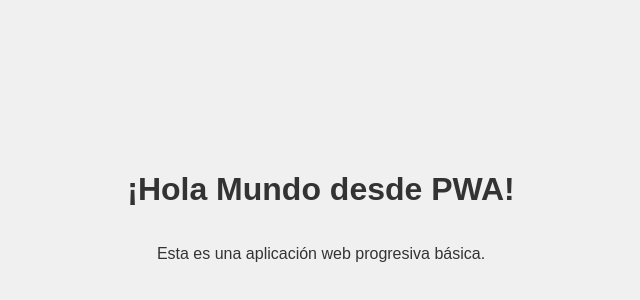
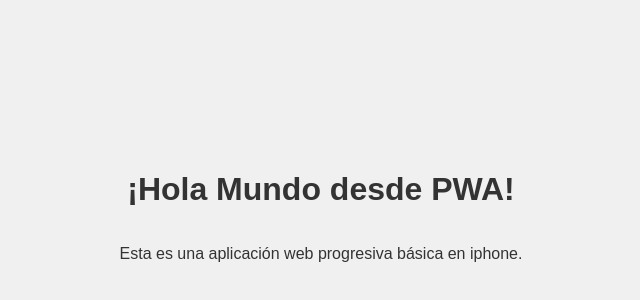
Before and after one commit to ronaldara/Hola-mundo, a plain HTML site: page index.html in a window 1280 px wide. Shown: the part 186-486 px from the top of the page, without its empty margins (319-959 px from the left). Drawn offline with Linux system fonts and the light colour scheme.

Commit message:
Update index.html

```diff
--- a/index.html
+++ b/index.html
@@ -9,7 +9,7 @@
 </head>
 <body>
   <h1>¡Hola Mundo desde PWA!</h1>
-  <p>Esta es una aplicación web progresiva básica.</p>
+  <p>Esta es una aplicación web progresiva básica en iphone.</p>
   <script>
     // Registrar el Service Worker
     if ('serviceWorker' in navigator) {
```
